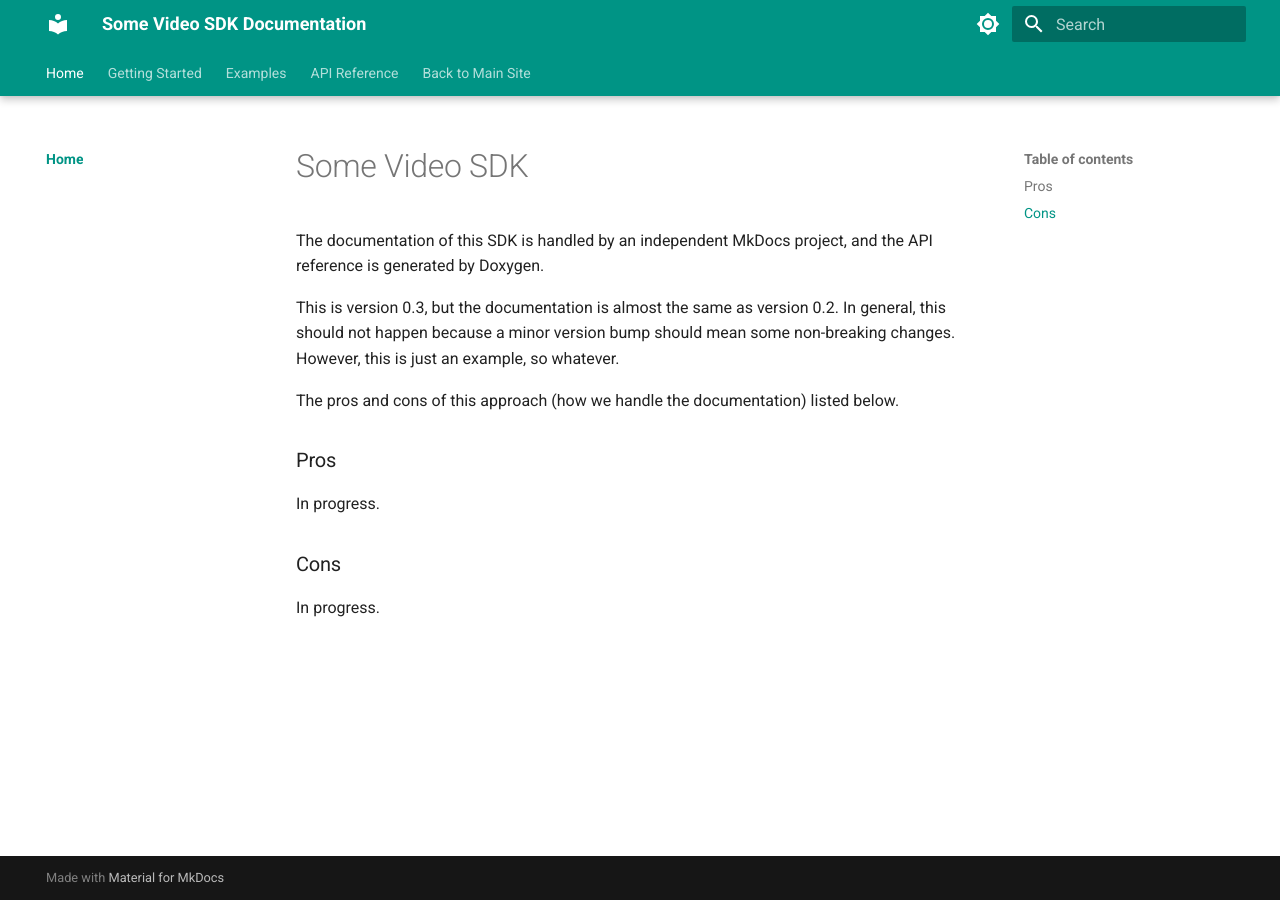
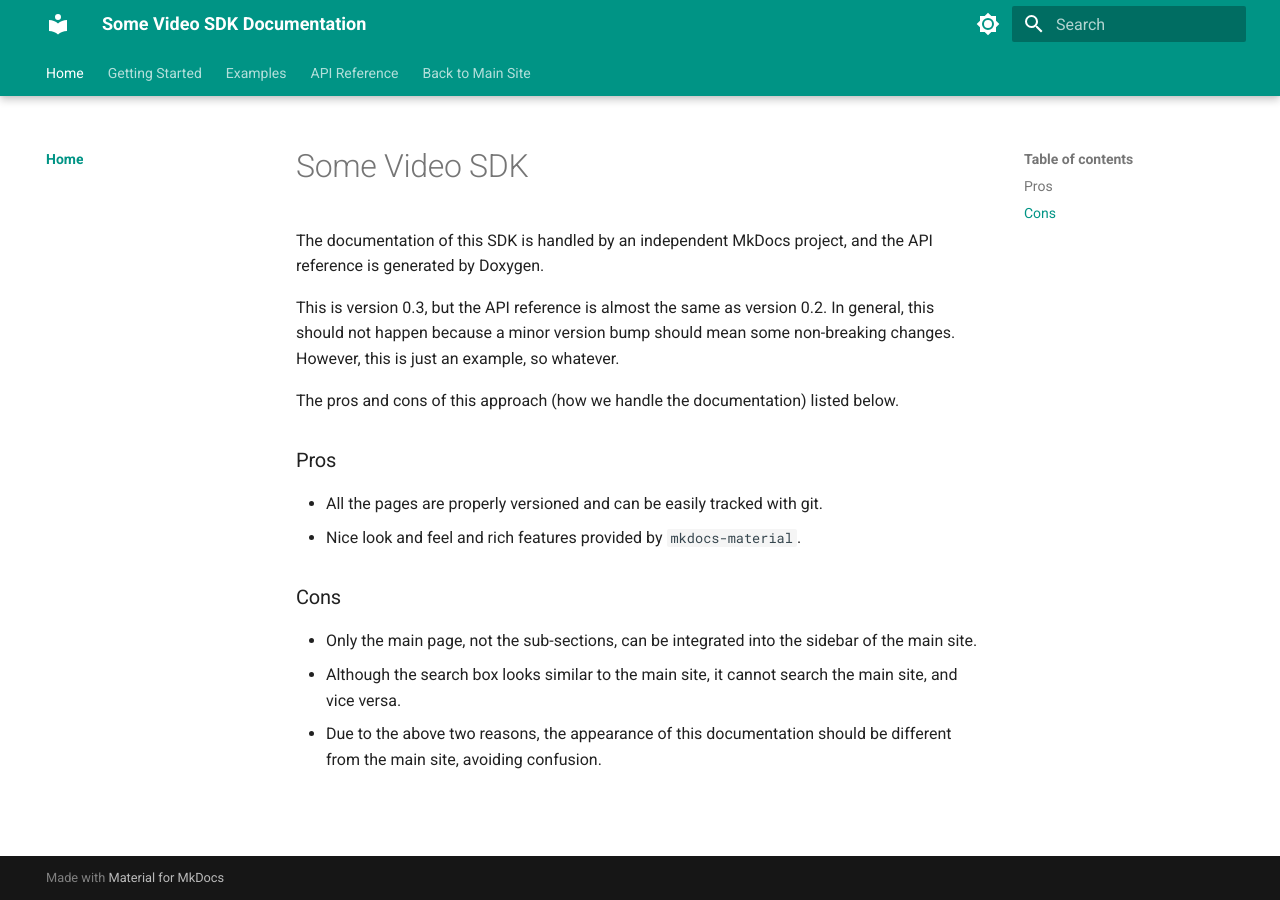
Before and after one commit to avermedia-hanson/some-video-sdk, an MkDocs documentation site: the page built from docs/index.md, in a window 1280 px wide. Built offline with MkDocs 1.6.1 and Material for MkDocs 9.7.7, drawn with Linux system fonts in a browser that asks for light colours; the version menu is left out.

Commit message:
feat: update the main page
Update the pros and cons of this project structure

```diff
--- a/docs/index.md
+++ b/docs/index.md
@@ -2,14 +2,17 @@
 
 The documentation of this SDK is handled by an independent MkDocs project, and the API reference is generated by Doxygen.
 
-This is version 0.3, but the documentation is almost the same as version 0.2. In general, this should not happen because a minor version bump should mean some non-breaking changes. However, this is just an example, so whatever.
+This is version 0.3, but the API reference is almost the same as version 0.2. In general, this should not happen because a minor version bump should mean some non-breaking changes. However, this is just an example, so whatever.
 
 The pros and cons of this approach (how we handle the documentation) listed below.
 
 ### Pros
 
-In progress.
+- All the pages are properly versioned and can be easily tracked with git.
+- Nice look and feel and rich features provided by `mkdocs-material`.
 
 ### Cons
 
-In progress.
+- Only the main page, not the sub-sections, can be integrated into the sidebar of the main site.
+- Although the search box looks similar to the main site, it cannot search the main site, and vice versa.
+- Due to the above two reasons, the appearance of this documentation should be different from the main site, avoiding confusion.
```
